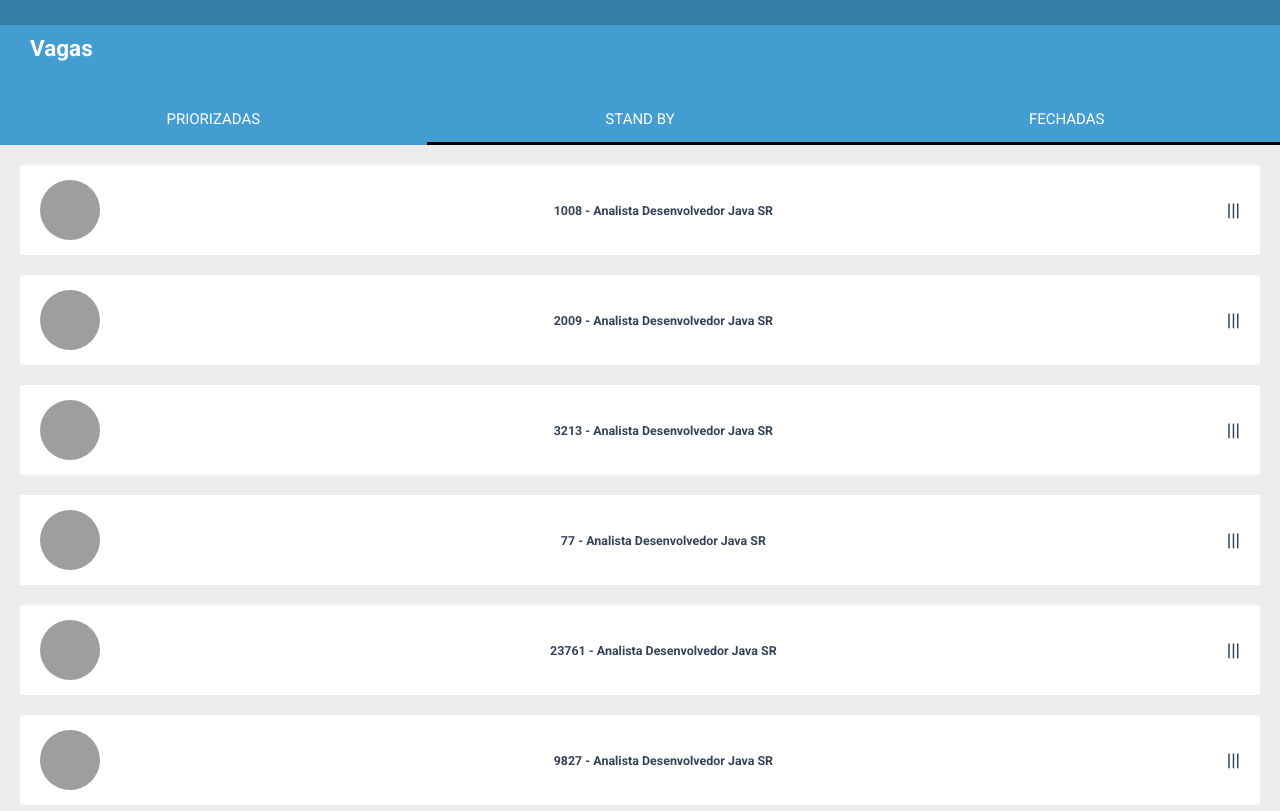
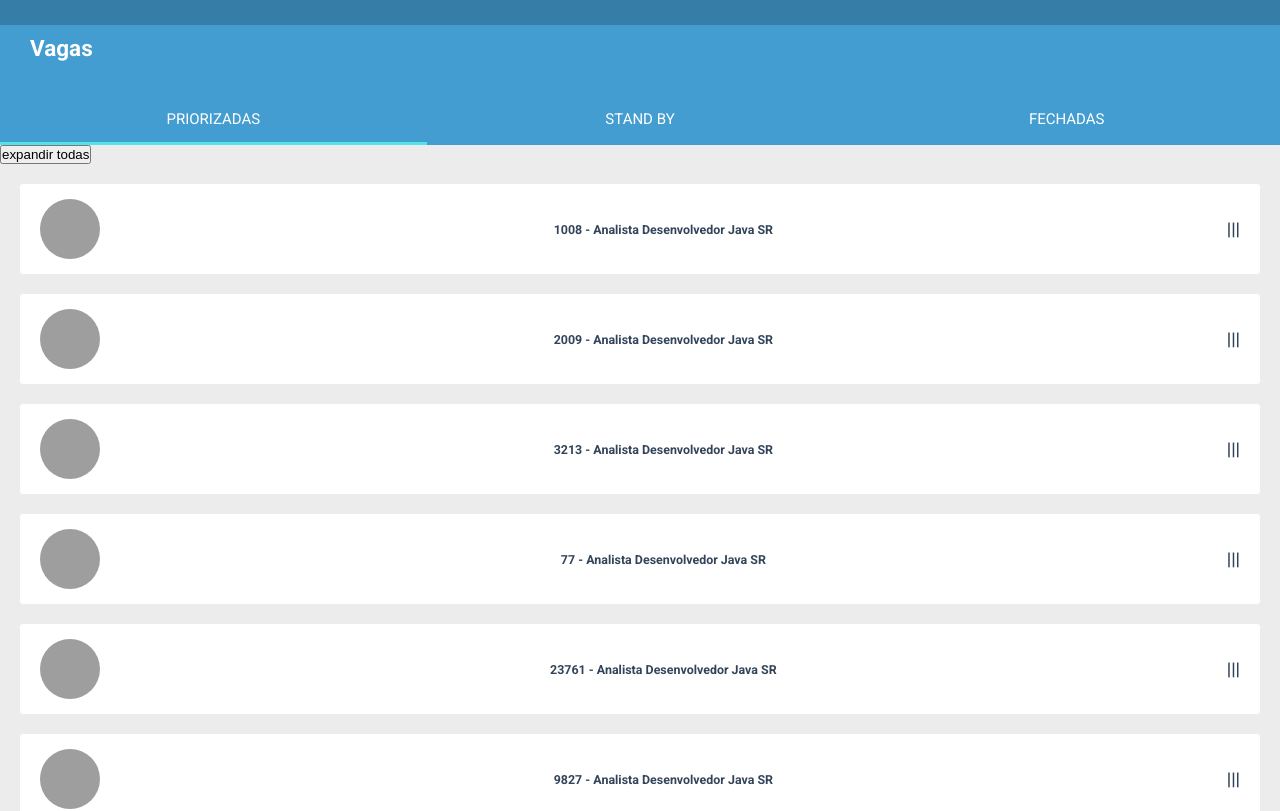
Before and after one commit to mamuh/priorize, a React (Create React App) app: page /vagas in a window 1280 px wide. Shown: the top 811 px of the page. Built offline with nearby package versions, Linux system fonts and the light colour scheme; grey boxes are pictures that could not be loaded.

Commit message:
active tab styling done

```diff
--- a/src/components/Board/index.js
+++ b/src/components/Board/index.js
@@ -10,21 +10,18 @@ export default function Board() {
   const dispatch = useDispatch()
 
   const onDragEnd = (result) => {
-    if(!result.destination) {
-      return;
-    }
-
+    if(!result.destination) { return; }
     const startIndex = result.source.index
     const endIndex = result.destination.index
-
     const vagasCopy = Array.from(vagas)
     const [removed] = vagasCopy.splice(startIndex, 1)
     vagasCopy.splice(endIndex, 0, removed)
-
     dispatch(actions.setVagas(vagasCopy))
   }
+
   return (
     <DragDropContext onDragEnd={onDragEnd}>
+    <button>expandir todas</button>
       <Container>
         <List />
       </Container>
--- a/src/components/Header/Tab/index.js
+++ b/src/components/Header/Tab/index.js
@@ -6,16 +6,16 @@ import c from 'classnames';
 
 export default function Tab(props) {
   const dispatch = useDispatch()
+  const currentTab = useSelector(state => state.currentTab);
+  const isActive = currentTab == props.name;
 
   const changeTab = (e) => {
-    e.target.classList.add("tab-active")
-    console.log(e.target.innerHTML)
     dispatch(actions.changeCurrentTab(e.target.innerHTML))
   }
 
   return (
     <Container>
-      <div className={c({'tab': true, 'tab-active': false})} onClick={changeTab}>
+      <div className={c({'tab': true, 'tab-active': isActive})} onClick={changeTab}>
         {props.name}
       </div>
     </Container>
--- a/src/components/Header/Tab/styles.js
+++ b/src/components/Header/Tab/styles.js
@@ -4,11 +4,7 @@ export const Container = styled.div`
   flex: 1 1;
   text-align: center;
   height: 35px;
-
-  & + div {
-    border-bottom: 3px solid black;
-  }
-
+  cursor: pointer;
 
   .tab {
     height: 35px;
--- a/src/components/List/index.js
+++ b/src/components/List/index.js
@@ -11,7 +11,6 @@ export default function List() {
   return (
   <Droppable droppableId="priorizadas">
     {(provided, snapshot) => (
-
       <Container
         ref={provided.innerRef}
         {...provided.droppableProps}
--- a/src/reducers/current_tab_reducer.js
+++ b/src/reducers/current_tab_reducer.js
@@ -1,4 +1,4 @@
-export default function currentTabReducer(state = "priorizadas", action) {
+export default function currentTabReducer(state = "PRIORIZADAS", action) {
    switch(action.type) {
      case 'SET_ACTIVE_TAB':
       return action.payload
```
